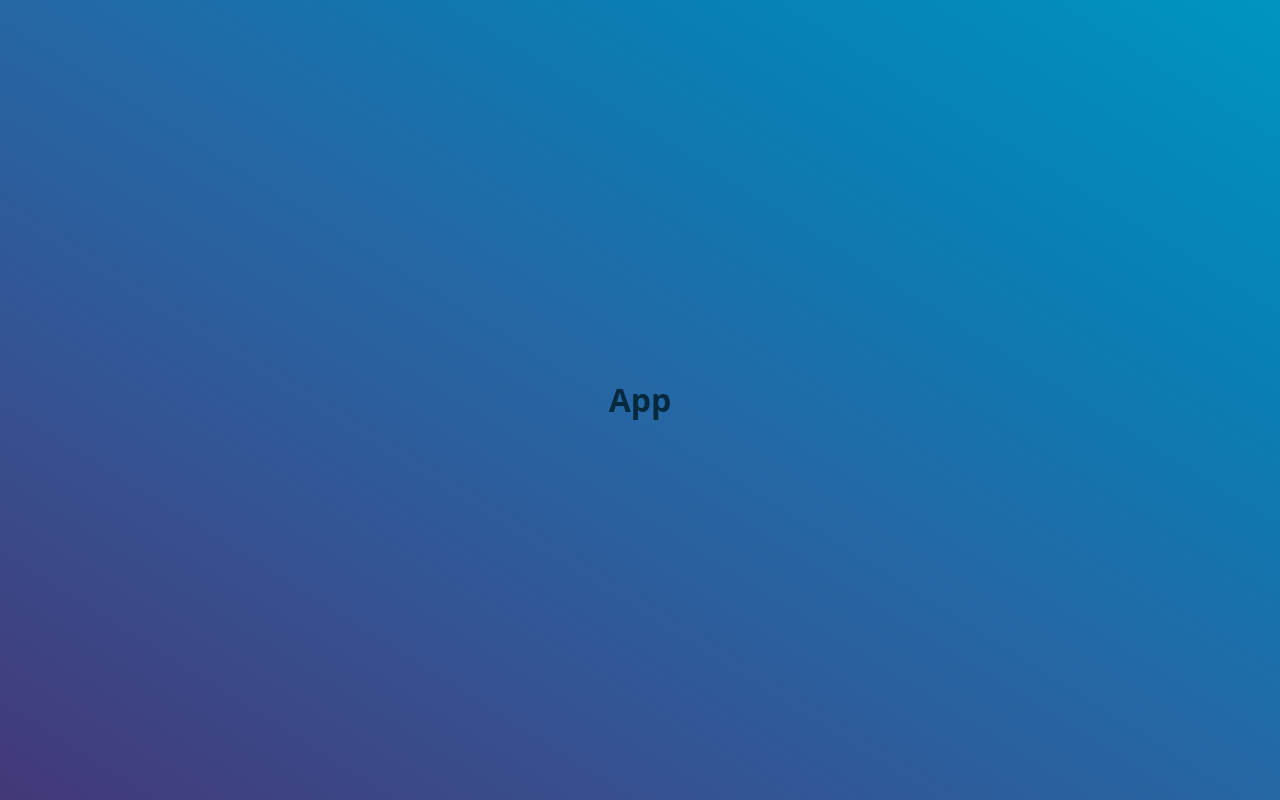
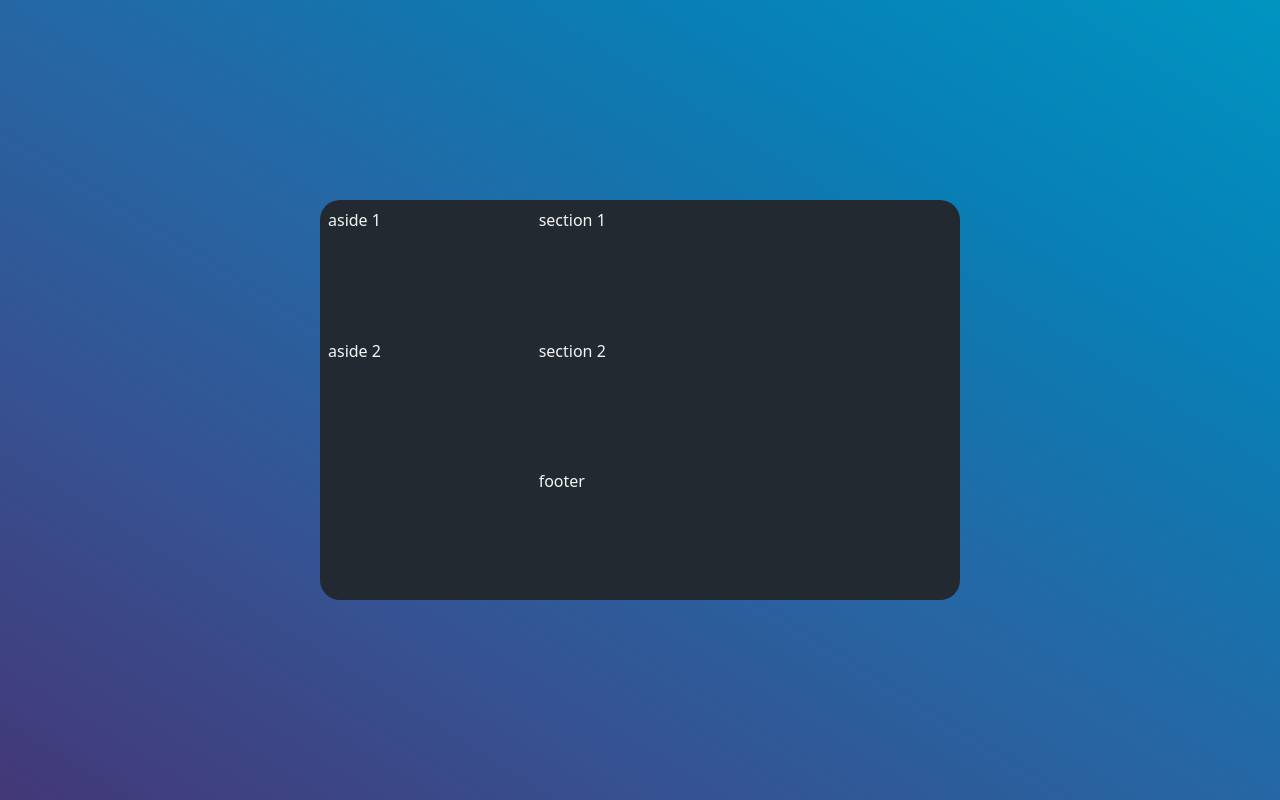
Before and after one commit to jonni595/weather-app, a React (Vite) app: page / in a window 1280 px wide. Built offline with nearby package versions, Linux system fonts and the light colour scheme.

Commit message:
add layout

```diff
--- a/src/App.tsx
+++ b/src/App.tsx
@@ -1,8 +1,10 @@
+import Grid from "./layout/Grid";
+
 const App = () => {
   return (
-    <div>
-      <h1>App</h1>
-    </div>
+    <>
+      <Grid />
+    </>
   );
 };
 
--- a/src/index.css
+++ b/src/index.css
@@ -7,8 +7,9 @@
     #097eb4,
     #0095c0
   );
-  --secondary-color: #06293d;
+  --grid-color: #222931;
   --light-color: #f5f5f5;
+  --font: "system-ui", sans-serif;
 }
 
 * {
@@ -18,14 +19,50 @@
 }
 
 body {
-  font-family: "system-ui", sans-serif;
+  font-family: var(--font);
   font-size: 1rem;
   line-height: 1.5;
   background-image: var(--primary-color);
-  color: var(--secondary-color);
+  color: var(--light-color);
   min-height: 100vh;
 
   display: flex;
   align-items: center;
   justify-content: center;
 }
+
+.grid {
+  display: grid;
+  grid-template-columns: repeat(3, 1fr);
+  grid-template-rows: repeat(3, 1fr);
+  grid-template-areas:
+    "aside section1 section1"
+    "aside2 section2 section2"
+    "aside2 footer footer";
+  gap: 0.5rem;
+  width: 40rem;
+  height: 25rem;
+  background-color: var(--grid-color);
+  padding: 0.5rem;
+  border-radius: 20px;
+}
+
+.primary-aside {
+  grid-area: aside;
+}
+
+.secondary-aside {
+  grid-area: aside2;
+}
+
+.primary-section {
+  grid-area: section1;
+}
+
+.secondary-section {
+  grid-area: section2;
+}
+
+.footer {
+  grid-area: footer;
+}
--- /dev/null
+++ b/src/layout/Grid.tsx
@@ -0,0 +1,13 @@
+const Grid = () => {
+  return (
+    <main className="grid">
+      <aside className="primary-aside">aside 1</aside>
+      <aside className="secondary-aside">aside 2</aside>
+      <section className="primary-section">section 1</section>
+      <section className="secondary-section">section 2</section>
+      <footer className="footer">footer</footer>
+    </main>
+  );
+};
+
+export default Grid;
```
